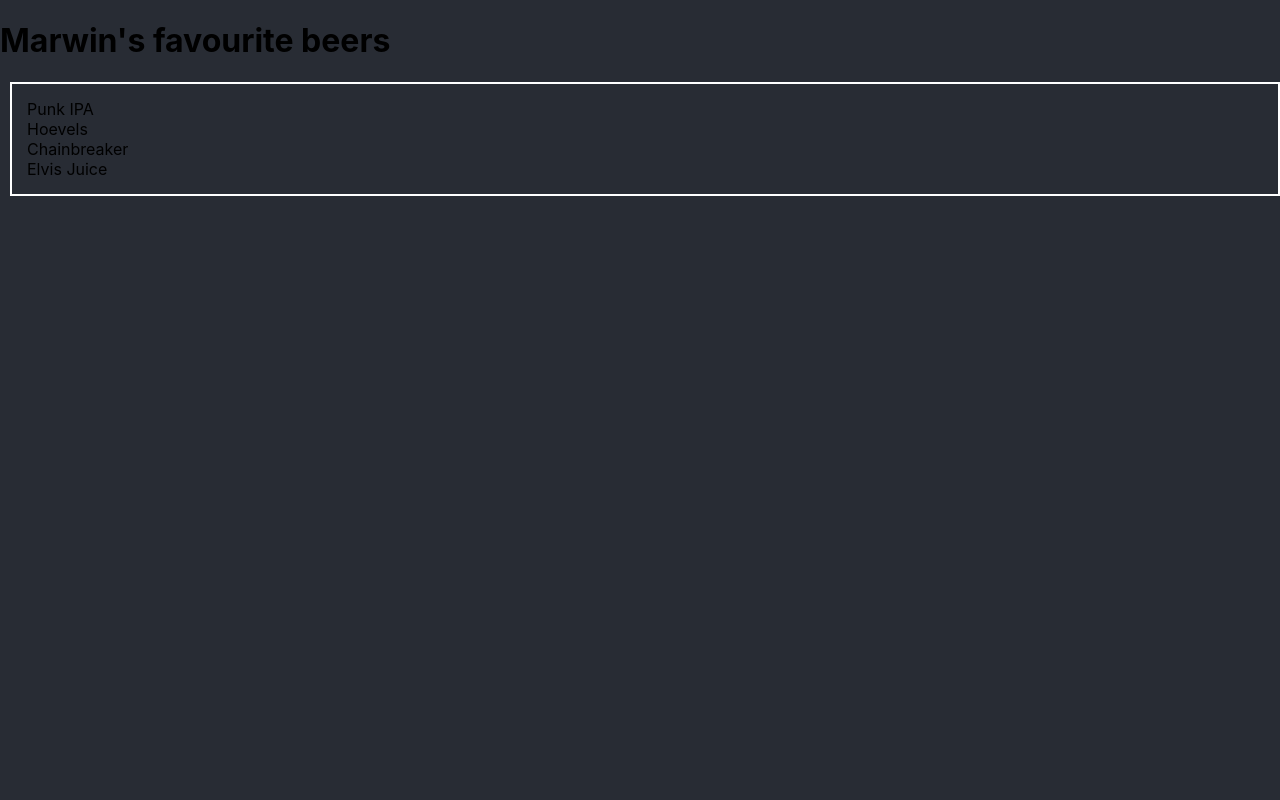
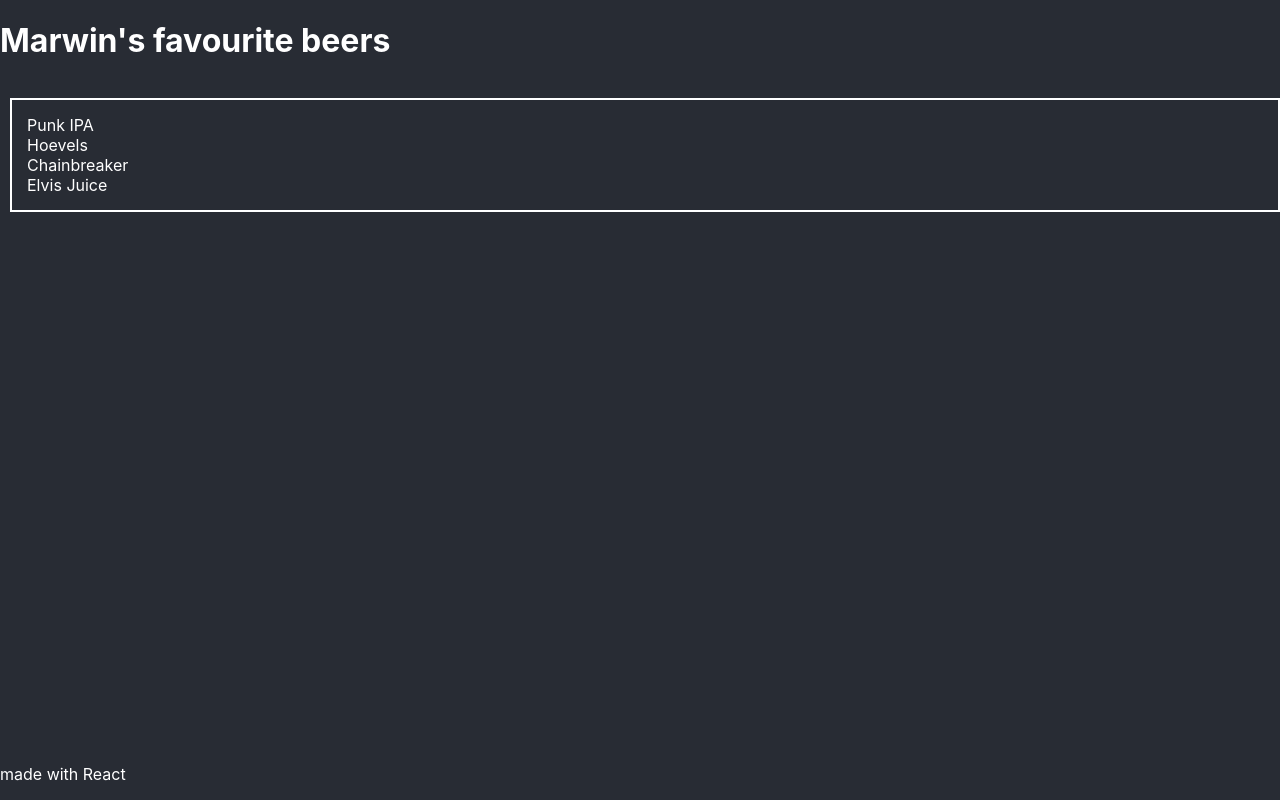
Before and after one commit to marwinburesch/react-intro, a React (Create React App) app: page / in a window 1280 px wide. Built offline with nearby package versions, Linux system fonts and the light colour scheme.

Commit message:
Add MainContent and Footer to App.js

```diff
--- a/src/App.js
+++ b/src/App.js
@@ -1,6 +1,9 @@
 import React from "react";
 import Header from "./components/Header";
 import List from "./components/List";
+import Footer from "./components/Footer";
+import MainContent from "./components/MainContent";
+import "./App.css";
 
 const beers = ["Punk IPA", "Hoevels", "Chainbreaker", "Elvis Juice"];
 
@@ -8,7 +11,10 @@
   return (
     <div className="App">
       <Header>Marwin's favourite beers</Header>
-      <List items={beers} />
+      <MainContent>
+        <List items={beers} />
+      </MainContent>
+      <Footer>made with React</Footer>
     </div>
   );
 }
```
